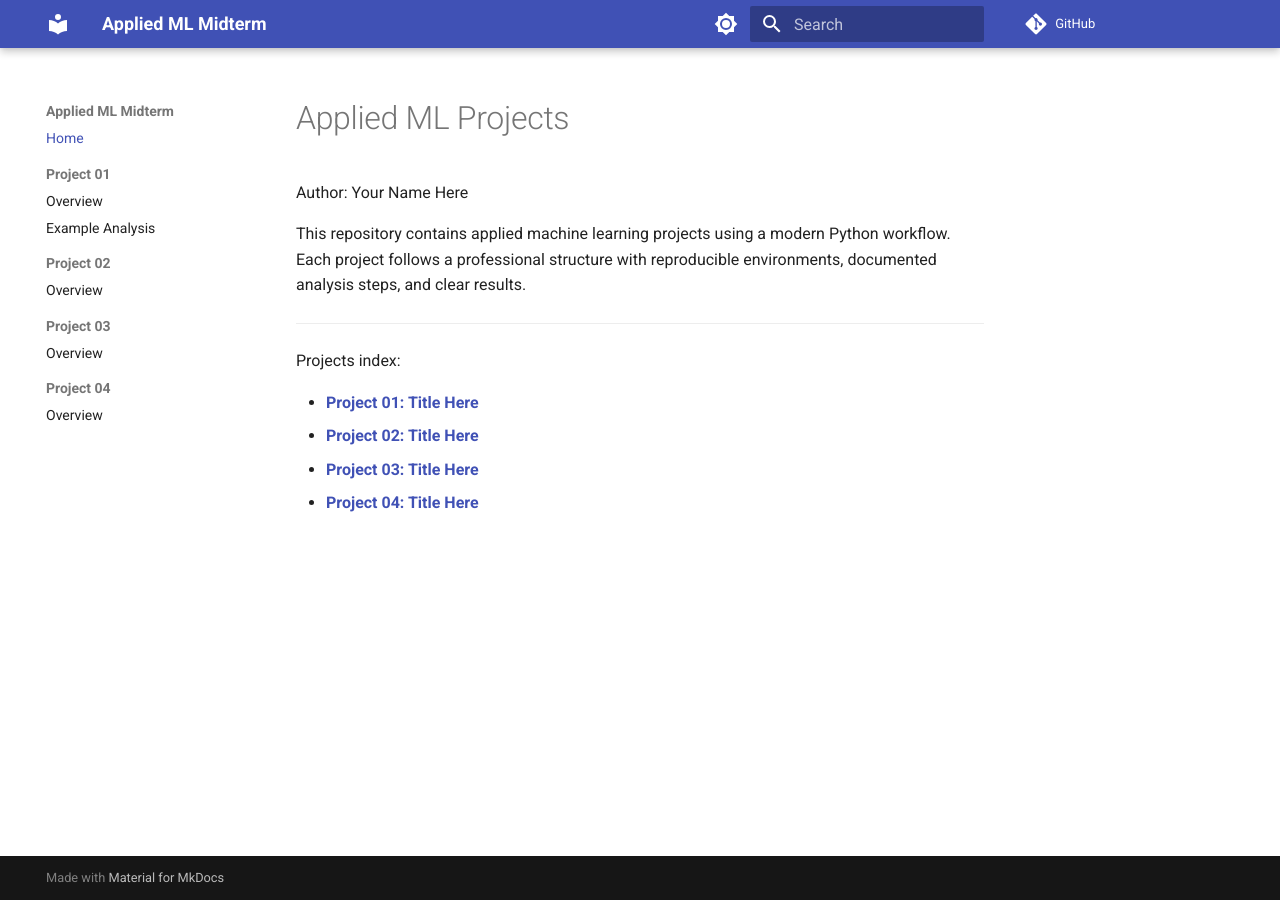
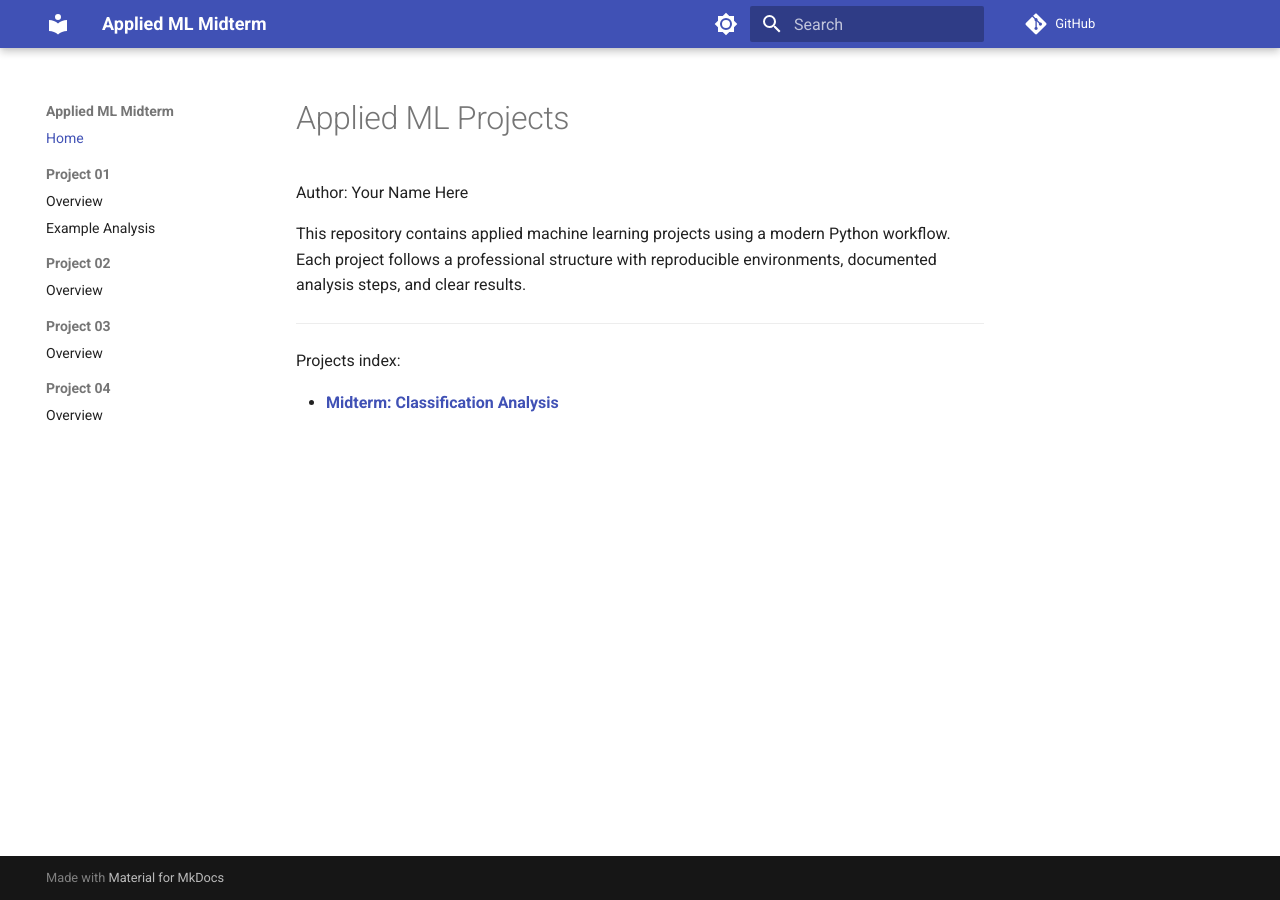
Before and after one commit to Pojetta/ml-midterm-farris, an MkDocs documentation site: the page built from docs/index.md, in a window 1280 px wide. Built offline with MkDocs 1.6.1 and Material for MkDocs 9.7.7, drawn with Linux system fonts in a browser that asks for light colours; comment, search, counter and statistics services are not loaded.

Commit message:
Update docs for midterm setup

```diff
--- a/docs/index.md
+++ b/docs/index.md
@@ -9,7 +9,4 @@ Each project follows a professional structure with reproducible environments, do
 
 Projects index:
 
-- [**Project 01: Title Here**](project01/README.md)
-- [**Project 02: Title Here**](project02/README.md)
-- [**Project 03: Title Here**](project03/README.md)
-- [**Project 04: Title Here**](project04/README.md)
+- [**Midterm: Classification Analysis**](midterm/README.md)
```
Also changed, not shown: SET_UP_PROJECT.md (+1 -1 lines), docs/project02/README.md (deleted, +0 -1 lines), docs/project03/README.md (deleted, +0 -1 lines), docs/project04/README.md (deleted, +0 -1 lines), docs/Midterm/README.md (added), project01/EXAMPLE_ANALYSIS.md (renamed from docs/project01/EXAMPLE_ANALYSIS.md), project01/README.md (renamed from docs/project01/README.md).
